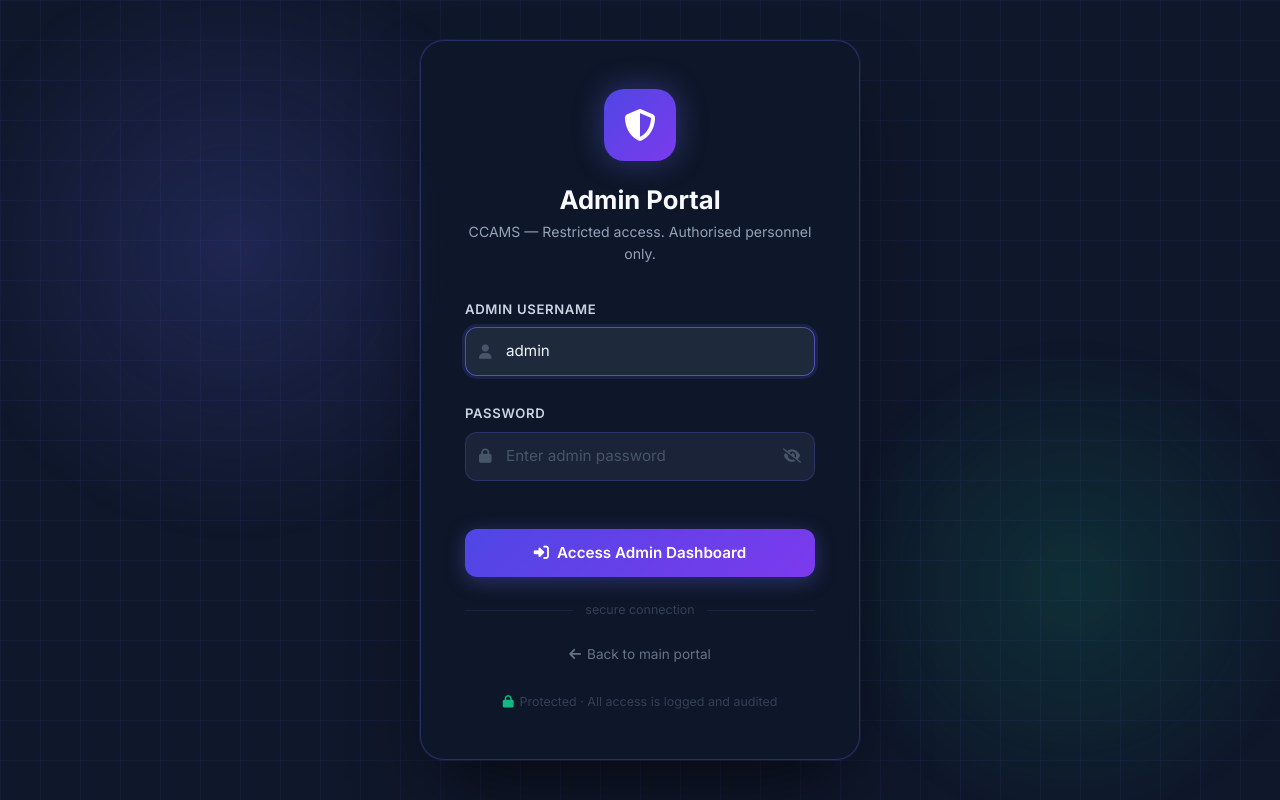
After one commit to SifisoInnocent/clinic-system, a Django app: page /accounts/admin-portal/ in a window 1280 px wide. The commit adds this page. Run offline with Django 4.2, Linux system fonts and the light colour scheme; data comes from the database, SQL or seed files in the repository; parts of the project's set-up code (start-up, migrations or seed data) failed here and were passed over.

Commit message:
feat: add dedicated admin portal login page at /admin-portal/
- New dark-themed admin portal page (templates/accounts/admin_portal.html)
  with focused login form, animated background, eye-toggle, loading state
- New admin_portal_login view that only allows role=admin users through
- Registered at /accounts/admin-portal/ and top-level /admin-portal/
- Replaced broken inline-onclick button on main login with clean
  direct link to the new portal page
- Portal auto-redirects already-logged-in admins to /dashboard/admin/

```diff
--- a/apps/accounts/urls.py
+++ b/apps/accounts/urls.py
@@ -6,6 +6,7 @@ app_name = 'accounts'
 
 urlpatterns = [
     path('login/', views.login_view, name='login'),
+    path('admin-portal/', views.admin_portal_login, name='admin_portal_login'),
     path('register/', views.register_view, name='register'),
     path('logout/', views.logout_view, name='logout'),
     path('profile/', views.profile_view, name='profile'),
--- a/apps/accounts/views.py
+++ b/apps/accounts/views.py
@@ -58,6 +58,47 @@ def login_view(request):
 
     form = CustomAuthenticationForm()
     return render(request, 'accounts/login_working.html', {'form': form})
+
+
+def admin_portal_login(request):
+    """Dedicated admin portal login — only allows role=admin users."""
+    if request.user.is_authenticated:
+        if request.user.role == 'admin':
+            return redirect('/dashboard/admin/')
+        else:
+            return redirect('/dashboard/')
+
+    if request.method == 'POST':
+        username = request.POST.get('username', '').strip()
+        password = request.POST.get('password', '')
+
+        authenticated_user = authenticate(request, username=username, password=password)
+
+        if authenticated_user:
+            if authenticated_user.role != 'admin':
+                messages.error(request, 'Access denied. This portal is restricted to administrators only.')
+            elif not authenticated_user.can_login():
+                messages.error(request, 'Your account is locked. Contact IT support.')
+            else:
+                login(request, authenticated_user)
+                authenticated_user.reset_failed_login()
+                try:
+                    AuditLog.log_action(
+                        admin=authenticated_user,
+                        action='login',
+                        description=f"Admin {authenticated_user.username} accessed admin portal",
+                        ip_address=get_client_ip(request),
+                        user_agent=request.META.get('HTTP_USER_AGENT', '')
+                    )
+                except:
+                    pass
+                messages.success(request, f'Welcome, {authenticated_user.get_full_name()}!')
+                return redirect('/dashboard/admin/')
+        else:
+            messages.error(request, 'Invalid credentials. Access denied.')
+
+    return render(request, 'accounts/admin_portal.html')
+
 
 
 @login_required
--- a/ccams/urls.py
+++ b/ccams/urls.py
@@ -46,6 +46,7 @@ urlpatterns = [
     # Direct routes for convenience
     path('login/', RedirectView.as_view(url='/accounts/login/', permanent=False), name='direct_login'),
     path('register/', RedirectView.as_view(url='/accounts/register/', permanent=False), name='direct_register'),
+    path('admin-portal/', RedirectView.as_view(url='/accounts/admin-portal/', permanent=False), name='admin_portal'),
 
     # Root redirect
     path('', RedirectView.as_view(url='/dashboard/', permanent=False), name='home'),
--- /dev/null
+++ b/templates/accounts/admin_portal.html
@@ -0,0 +1,318 @@
+<!DOCTYPE html>
+<html lang="en">
+<head>
+    <meta charset="UTF-8">
+    <meta name="viewport" content="width=device-width, initial-scale=1.0">
+    <title>CCAMS | Admin Portal</title>
+    <link href="https://cdn.jsdelivr.net/npm/bootstrap@5.3.0/dist/css/bootstrap.min.css" rel="stylesheet">
+    <link href="https://cdnjs.cloudflare.com/ajax/libs/font-awesome/6.4.0/css/all.min.css" rel="stylesheet">
+    <link href="https://fonts.googleapis.com/css2?family=Inter:wght@300;400;500;600;700;800&display=swap" rel="stylesheet">
+    <style>
+        * { margin: 0; padding: 0; box-sizing: border-box; }
+
+        body {
+            font-family: 'Inter', sans-serif;
+            min-height: 100vh;
+            background: #0f172a;
+            display: flex;
+            align-items: center;
+            justify-content: center;
+            overflow: hidden;
+        }
+
+        /* Animated background */
+        .bg-grid {
+            position: fixed;
+            inset: 0;
+            background-image:
+                linear-gradient(rgba(99,102,241,0.07) 1px, transparent 1px),
+                linear-gradient(90deg, rgba(99,102,241,0.07) 1px, transparent 1px);
+            background-size: 40px 40px;
+            z-index: 0;
+        }
+        .bg-glow {
+            position: fixed;
+            width: 600px; height: 600px;
+            background: radial-gradient(circle, rgba(99,102,241,0.2) 0%, transparent 70%);
+            top: -100px; left: -100px;
+            z-index: 0;
+            animation: driftGlow 12s ease-in-out infinite alternate;
+        }
+        .bg-glow-2 {
+            position: fixed;
+            width: 500px; height: 500px;
+            background: radial-gradient(circle, rgba(16,185,129,0.15) 0%, transparent 70%);
+            bottom: -80px; right: -80px;
+            z-index: 0;
+            animation: driftGlow2 10s ease-in-out infinite alternate;
+        }
+        @keyframes driftGlow  { to { transform: translate(60px, 80px); } }
+        @keyframes driftGlow2 { to { transform: translate(-50px, -60px); } }
+
+        .portal-card {
+            position: relative;
+            z-index: 10;
+            width: 100%;
+            max-width: 440px;
+            background: rgba(15, 23, 42, 0.85);
+            border: 1px solid rgba(99,102,241,0.3);
+            border-radius: 24px;
+            padding: 48px 44px;
+            backdrop-filter: blur(20px);
+            box-shadow: 0 0 0 1px rgba(99,102,241,0.1), 0 40px 80px -20px rgba(0,0,0,0.6);
+            animation: cardIn 0.5s ease-out;
+        }
+        @keyframes cardIn {
+            from { opacity: 0; transform: translateY(24px); }
+            to   { opacity: 1; transform: translateY(0); }
+        }
+
+        .shield-icon {
+            width: 72px; height: 72px;
+            background: linear-gradient(135deg, #4f46e5, #7c3aed);
+            border-radius: 20px;
+            display: flex; align-items: center; justify-content: center;
+            margin: 0 auto 24px;
+            box-shadow: 0 0 30px rgba(99,102,241,0.4);
+        }
+
+        .portal-title {
+            color: #f8fafc;
+            font-size: 1.6rem;
+            font-weight: 700;
+            text-align: center;
+            margin-bottom: 6px;
+        }
+        .portal-subtitle {
+            color: #94a3b8;
+            font-size: 0.88rem;
+            text-align: center;
+            margin-bottom: 32px;
+        }
+
+        .form-label-custom {
+            color: #cbd5e1;
+            font-size: 0.82rem;
+            font-weight: 600;
+            letter-spacing: 0.05em;
+            text-transform: uppercase;
+            margin-bottom: 8px;
+        }
+        .form-control-custom {
+            background: rgba(30,41,59,0.8);
+            border: 1px solid rgba(99,102,241,0.25);
+            border-radius: 12px;
+            color: #f1f5f9;
+            padding: 12px 16px;
+            font-size: 0.95rem;
+            transition: all 0.2s;
+            width: 100%;
+        }
+        .form-control-custom::placeholder { color: #475569; }
+        .form-control-custom:focus {
+            outline: none;
+            border-color: rgba(99,102,241,0.7);
+            background: rgba(30,41,59,1);
+            box-shadow: 0 0 0 3px rgba(99,102,241,0.15);
+            color: #f1f5f9;
+        }
+
+        .input-wrapper { position: relative; }
+        .input-icon {
+            position: absolute;
+            left: 14px; top: 50%; transform: translateY(-50%);
+            color: #475569; font-size: 0.9rem; pointer-events: none;
+        }
+        .form-control-custom.has-icon { padding-left: 40px; }
+        .eye-toggle {
+            position: absolute;
+            right: 14px; top: 50%; transform: translateY(-50%);
+            color: #475569; cursor: pointer; font-size: 0.9rem;
+            background: none; border: none; padding: 0;
+        }
+        .eye-toggle:hover { color: #94a3b8; }
+
+        .btn-admin-login {
+            width: 100%;
+            padding: 13px;
+            background: linear-gradient(135deg, #4f46e5, #7c3aed);
+            border: none;
+            border-radius: 12px;
+            color: #fff;
+            font-weight: 600;
+            font-size: 0.95rem;
+            cursor: pointer;
+            transition: all 0.25s;
+            box-shadow: 0 4px 20px rgba(99,102,241,0.35);
+            display: flex; align-items: center; justify-content: center; gap: 8px;
+        }
+        .btn-admin-login:hover:not(:disabled) {
+            transform: translateY(-2px);
+            box-shadow: 0 8px 28px rgba(99,102,241,0.5);
+            background: linear-gradient(135deg, #4338ca, #6d28d9);
+        }
+        .btn-admin-login:disabled { opacity: 0.7; cursor: not-allowed; transform: none; }
+
+        .back-link {
+            display: block;
+            text-align: center;
+            margin-top: 24px;
+            color: #64748b;
+            text-decoration: none;
+            font-size: 0.85rem;
+            transition: color 0.2s;
+        }
+        .back-link:hover { color: #94a3b8; }
+        .back-link i { margin-right: 6px; }
+
+        .alert-error {
+            background: rgba(239,68,68,0.15);
+            border: 1px solid rgba(239,68,68,0.35);
+            border-radius: 10px;
+            color: #fca5a5;
+            padding: 12px 16px;
+            font-size: 0.88rem;
+            margin-bottom: 20px;
+            display: flex; align-items: center; gap: 8px;
+        }
+        .alert-error i { flex-shrink: 0; }
+
+        .security-badge {
+            display: flex;
+            align-items: center;
+            justify-content: center;
+            gap: 6px;
+            margin-top: 28px;
+            color: #334155;
+            font-size: 0.78rem;
+        }
+        .security-badge i { color: #10b981; }
+
+        /* Divider */
+        .divider {
+            display: flex; align-items: center; gap: 12px;
+            margin: 24px 0;
+        }
+        .divider::before, .divider::after {
+            content: ''; flex: 1;
+            height: 1px; background: rgba(99,102,241,0.15);
+        }
+        .divider span { color: #334155; font-size: 0.78rem; white-space: nowrap; }
+    </style>
+</head>
+<body>
+
+<div class="bg-grid"></div>
+<div class="bg-glow"></div>
+<div class="bg-glow-2"></div>
+
+<div class="portal-card">
+
+    <!-- Shield icon -->
+    <div class="shield-icon">
+        <i class="fas fa-shield-halved fa-2x text-white"></i>
+    </div>
+
+    <h1 class="portal-title">Admin Portal</h1>
+    <p class="portal-subtitle">CCAMS — Restricted access. Authorised personnel only.</p>
+
+    <!-- Error messages -->
+    {% if messages %}
+        {% for message in messages %}
+            {% if message.tags == 'danger' or message.tags == 'error' %}
+            <div class="alert-error">
+                <i class="fas fa-circle-exclamation"></i>
+                <span>{{ message }}</span>
+            </div>
+            {% endif %}
+        {% endfor %}
+    {% endif %}
+
+    <form method="POST" action="{% url 'accounts:admin_portal_login' %}" id="adminForm" novalidate>
+        {% csrf_token %}
+
+        <!-- Username -->
+        <div class="mb-4">
+            <label class="form-label-custom">Admin Username</label>
+            <div class="input-wrapper">
+                <i class="fas fa-user input-icon"></i>
+                <input
+                    type="text"
+                    name="username"
+                    id="adminUsername"
+                    class="form-control-custom has-icon"
+                    placeholder="Enter admin username"
+                    value="admin"
+                    autocomplete="username"
+                    required
+                    autofocus
+                >
+            </div>
+        </div>
+
+        <!-- Password -->
+        <div class="mb-5">
+            <label class="form-label-custom">Password</label>
+            <div class="input-wrapper">
+                <i class="fas fa-lock input-icon"></i>
+                <input
+                    type="password"
+                    name="password"
+                    id="adminPassword"
+                    class="form-control-custom has-icon"
+                    placeholder="Enter admin password"
+                    autocomplete="current-password"
+                    required
+                >
+                <button type="button" class="eye-toggle" id="eyeToggle" tabindex="-1">
+                    <i class="fas fa-eye-slash" id="eyeIcon"></i>
+                </button>
+            </div>
+        </div>
+
+        <button type="submit" class="btn-admin-login" id="submitBtn">
+            <i class="fas fa-right-to-bracket"></i>
+            Access Admin Dashboard
+        </button>
+    </form>
+
+    <div class="divider"><span>secure connection</span></div>
+
+    <a href="{% url 'accounts:login' %}" class="back-link">
+        <i class="fas fa-arrow-left"></i>Back to main portal
+    </a>
+
+    <div class="security-badge">
+        <i class="fas fa-lock"></i>
+        Protected · All access is logged and audited
+    </div>
+</div>
+
+<script>
+    // Eye toggle
+    var eyeToggle = document.getElementById('eyeToggle');
+    var adminPwd  = document.getElementById('adminPassword');
+    var eyeIcon   = document.getElementById('eyeIcon');
+    if (eyeToggle && adminPwd) {
+        eyeToggle.addEventListener('click', function () {
+            var isHidden = adminPwd.getAttribute('type') === 'password';
+            adminPwd.setAttribute('type', isHidden ? 'text' : 'password');
+            eyeIcon.className = isHidden ? 'fas fa-eye' : 'fas fa-eye-slash';
+        });
+    }
+
+    // Submit with loading state
+    var adminForm  = document.getElementById('adminForm');
+    var submitBtn  = document.getElementById('submitBtn');
+    if (adminForm && submitBtn) {
+        adminForm.addEventListener('submit', function (e) {
+            var u = (document.getElementById('adminUsername') || {value:''}).value.trim();
+            var p = (document.getElementById('adminPassword') || {value:''}).value;
+            if (!u || !p) { e.preventDefault(); return false; }
+            submitBtn.innerHTML = '<span class="spinner-border spinner-border-sm"></span>&nbsp; Authenticating...';
+            submitBtn.disabled = true;
+        });
+    }
+</script>
+</body>
+</html>
```
Also changed, not shown: templates/accounts/login_working.html (+4 -10 lines).
